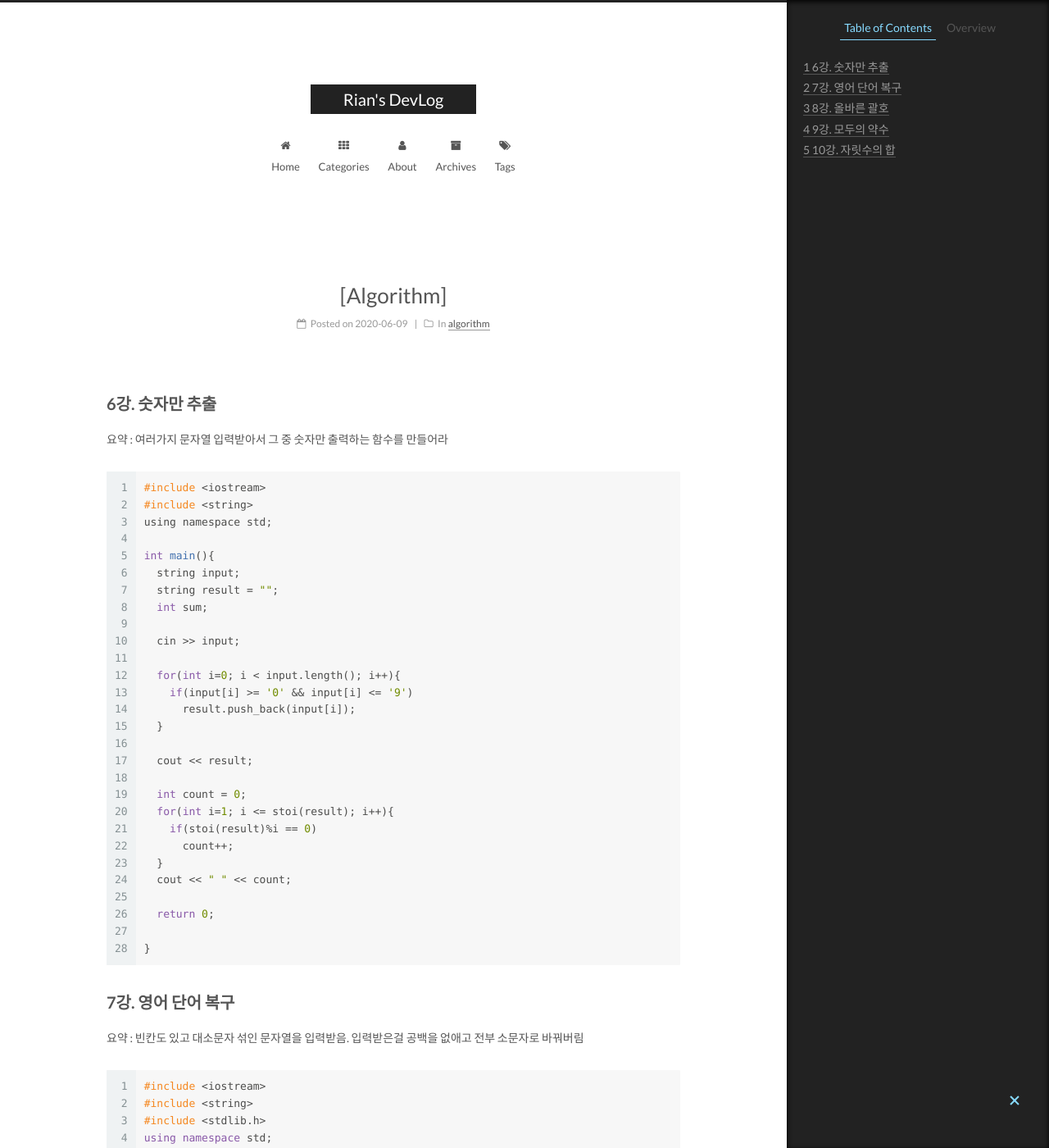
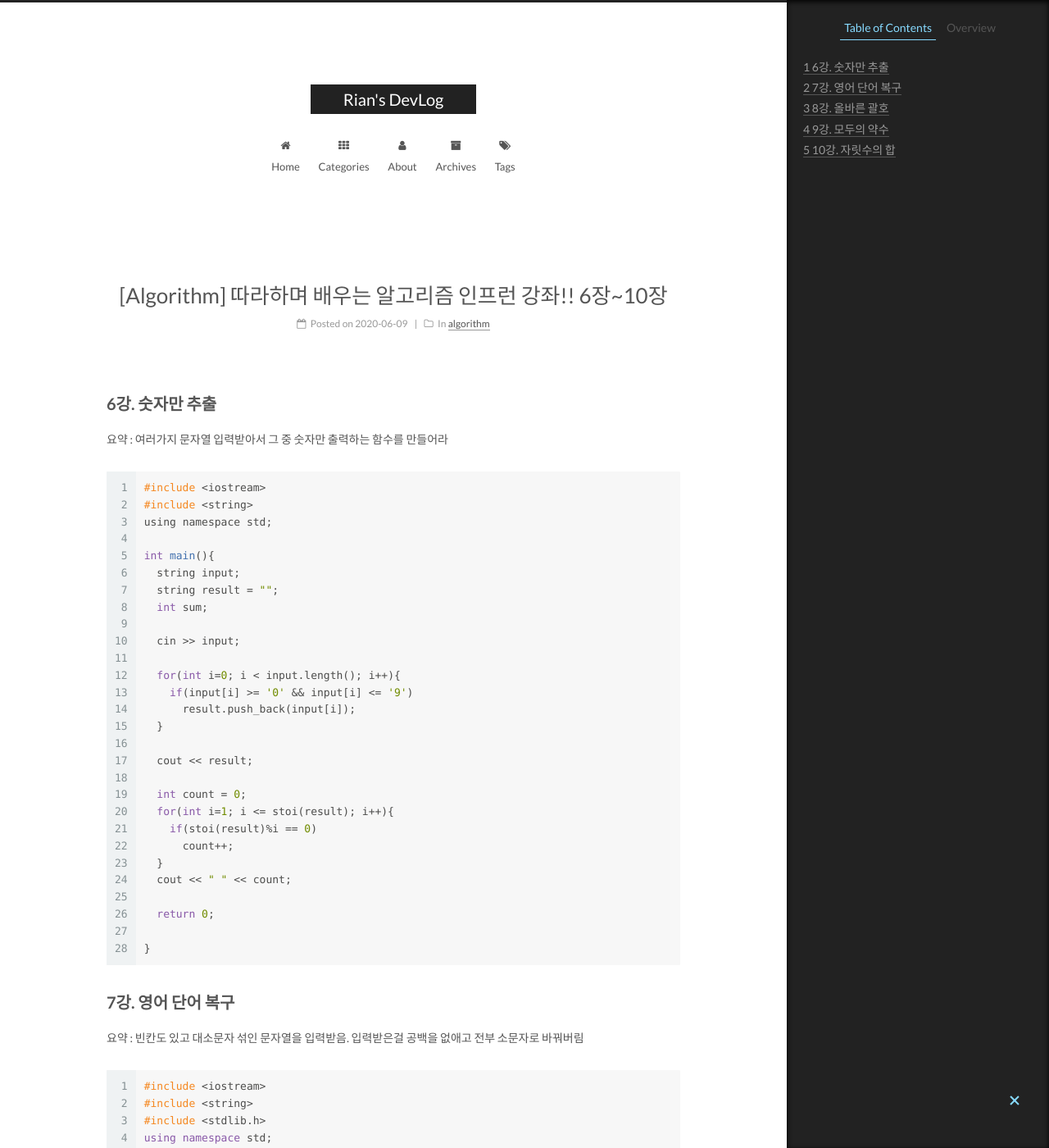
Before and after one commit to jiyeoon/jiyeoon.github.io, a Jekyll site: the page built from _posts/Algorithm/2020-06-09-algorithm-study2.md, in a window 1280 px wide and 1400 px high. Shown: the whole window at 82% size. Built offline with Jekyll 4.4.1, drawn with Linux system fonts in a browser that asks for light colours.

Commit message:
modify agian

```diff
--- a/_posts/Algorithm/2020-06-09-algorithm-study2.md
+++ b/_posts/Algorithm/2020-06-09-algorithm-study2.md
@@ -1,6 +1,6 @@
 ---
 layout : post
-title : "[Algorithm]"
+title : "[Algorithm] 따라하며 배우는 알고리즘 인프런 강좌!! 6장~10장"
 category : algorithm
 date : 2020-06-09 20:00
 ---
```
